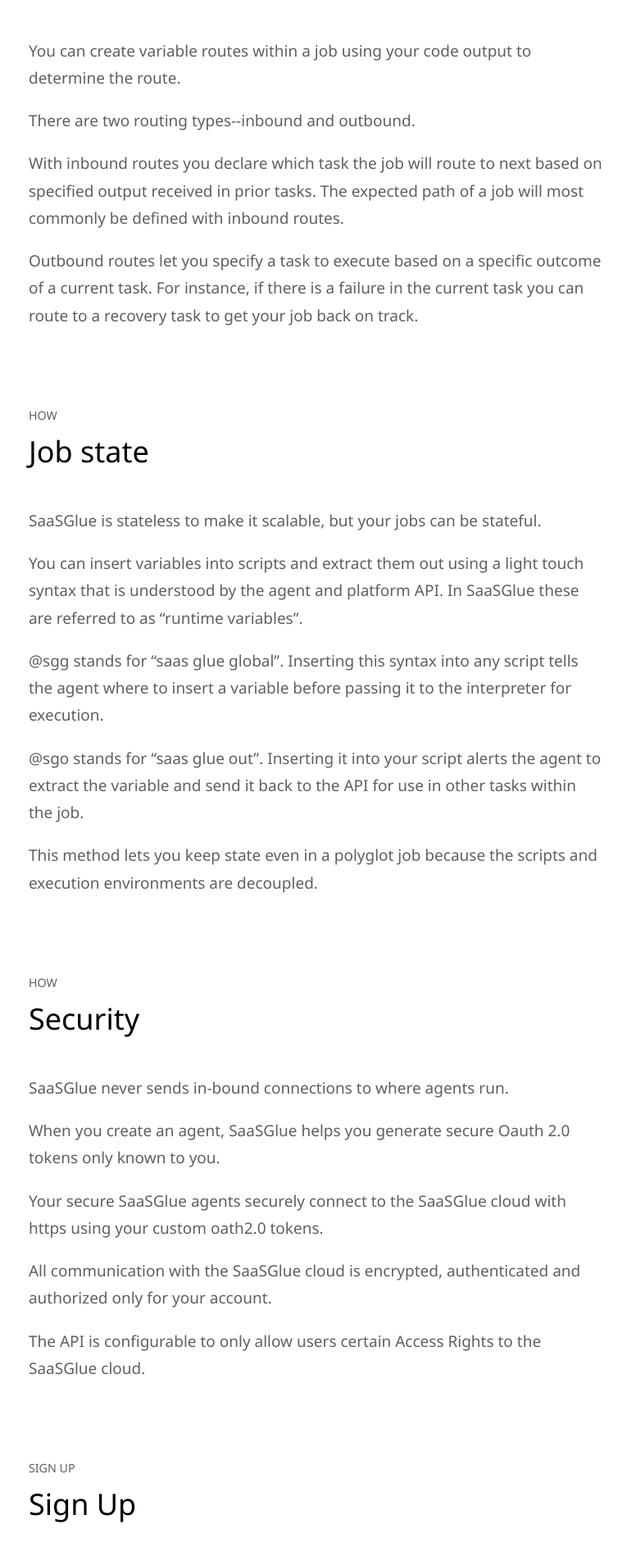
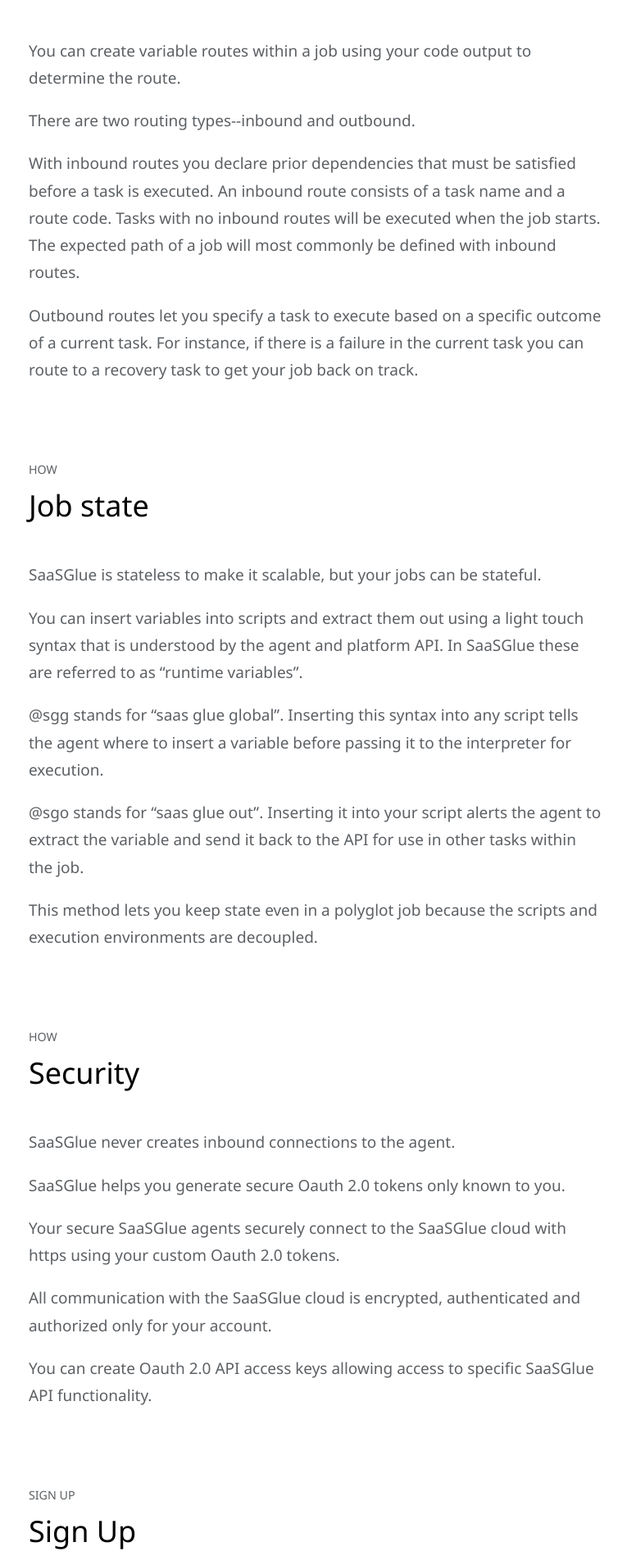
Before and after one commit to theironcook/sgmv2, a Vue app: page / in a window 1280 px wide. Shown: the part 7747-9656 px from the top of the page at 82% size, without its empty margins (343-1108 px from the left). Built offline with nearby package versions, Linux system fonts and the light colour scheme.

Commit message:
verbiage changes

```diff
--- a/src/views/Home.vue
+++ b/src/views/Home.vue
@@ -405,7 +405,7 @@
           There are two routing types--inbound and outbound.
         </div>
         <div class="blurb-1 blurb-text">
-          With inbound routes you declare which task the job will route to next based on specified output received in prior tasks.  The expected path of a job will most commonly be defined with inbound routes.
+          With inbound routes you declare prior dependencies that must be satisfied before a task is executed. An inbound route consists of a task name and a route code. Tasks with no inbound routes will be executed when the job starts. The expected path of a job will most commonly be defined with inbound routes.
         </div>
         <div class="blurb-1 blurb-text">
           Outbound routes let you specify a task to execute based on a specific outcome of a current task.  For instance, if there is a failure in the current task you can route to a recovery task to get your job back on track.
@@ -442,20 +442,20 @@
         </div>
         <br><br>
         <div class="blurb-1 blurb-text">
-          SaaSGlue never sends in-bound connections to where agents run.
+          SaaSGlue never creates inbound connections to the agent.
         </div>
         <div class="blurb-1 blurb-text">
-          When you create an agent, SaaSGlue helps you generate secure Oauth 2.0 tokens only known to you.
+          SaaSGlue helps you generate secure Oauth 2.0 tokens only known to you.
         </div>
         <div class="blurb-1 blurb-text">
-          Your secure SaaSGlue agents securely connect to the SaaSGlue cloud with https using your custom oath2.0 tokens.
+          Your secure SaaSGlue agents securely connect to the SaaSGlue cloud with https using your custom Oauth 2.0 tokens.
         </div>
         <div class="blurb-1 blurb-text">
           All communication with the SaaSGlue cloud is encrypted, authenticated and authorized only for your account.
         </div>
 
         <div class="blurb-1 blurb-text">
-          The API is configurable to only allow users certain Access Rights to the SaaSGlue cloud.
+          You can create Oauth 2.0 API access keys allowing access to specific SaaSGlue API functionality.
         </div>
 
 
```
Also changed, not shown: 1 other file (tests, documents, lock files or other folders).
